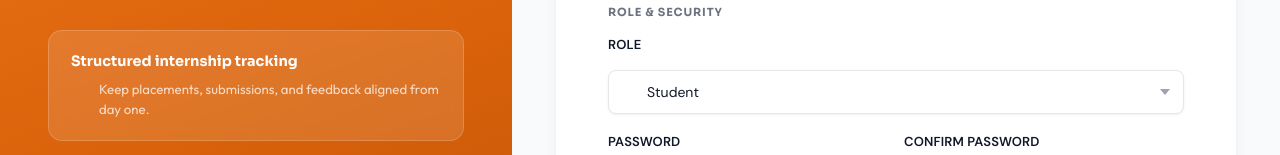
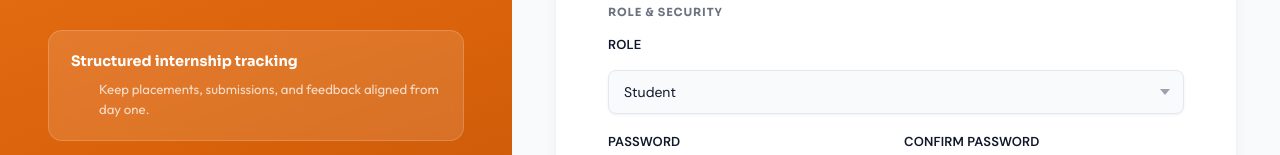
Before and after one commit to kalasamuel/ILES, a React (Vite) app in the folder frontend/iles-frontend/: page /register in a window 1280 px wide. Shown: the part 415-570 px from the top of the page. Built offline with nearby package versions, Linux system fonts and the light colour scheme.

Commit message:
added styles for error messages, form group selects, field hints, and loading state in SettingsPage

```diff
--- a/frontend/iles-frontend/src/pages/SettingsPage.css
+++ b/frontend/iles-frontend/src/pages/SettingsPage.css
@@ -90,6 +90,21 @@
   font-size: 0.75rem;
   font-weight: 700;
   flex-shrink: 0;
+}
+
+.error-message {
+  display: flex;
+  align-items: center;
+  gap: 0.625rem;
+  background: #fef2f2;
+  color: #991b1b;
+  padding: 0.875rem 1.125rem;
+  border-radius: var(--radius-md);
+  margin-bottom: 1rem;
+  border: 1px solid #fecaca;
+  font-size: 0.875rem;
+  font-weight: 500;
+  box-shadow: var(--shadow-sm);
 }
 
 @keyframes slideDown {
@@ -253,6 +268,33 @@
   box-shadow: 0 0 0 4px var(--accent-glow);
 }
 
+.form-group select {
+  width: 100%;
+  padding: 0.6875rem 0.9375rem;
+  border: 1.5px solid var(--border);
+  border-radius: var(--radius-sm);
+  font-family: var(--font-body);
+  font-size: 0.875rem;
+  color: var(--text-primary);
+  background: var(--surface-2);
+  transition: border-color 0.2s, box-shadow 0.2s, background 0.2s;
+  box-sizing: border-box;
+}
+
+.form-group select:focus {
+  outline: none;
+  border-color: var(--accent);
+  background: var(--surface);
+  box-shadow: 0 0 0 4px var(--accent-glow);
+}
+
+.field-hint {
+  display: block;
+  margin-top: 0.45rem;
+  color: var(--text-muted);
+  font-size: 0.78rem;
+}
+
 /* ─── Save Button ────────────────────────────────────────────────── */
 .btn-save {
   display: inline-flex;
@@ -387,6 +429,16 @@ input:checked + .toggle-slider:before {
   margin: 1.75rem 0;
 }
 
+.settings-loading {
+  padding: 2rem;
+  background: var(--surface);
+  border: 1px solid var(--border);
+  border-radius: var(--radius-lg);
+  box-shadow: var(--shadow-sm);
+  color: var(--text-secondary);
+  font-size: 0.95rem;
+}
+
 /* ─── Responsive ─────────────────────────────────────────────────── */
 @media (max-width: 768px) {
   .settings-page {
```
